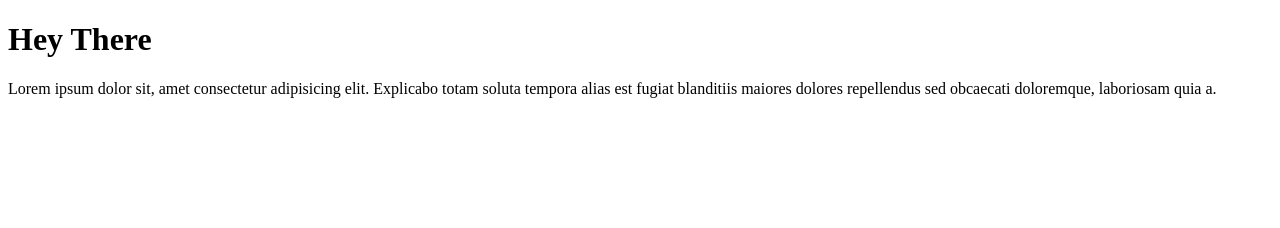
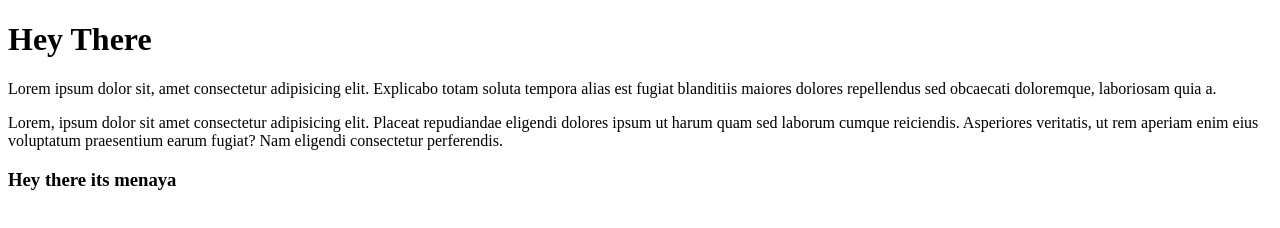
Before and after one commit to menaya31/firstsite, a plain HTML site: page index.html in a window 1280 px wide. Drawn offline with Linux system fonts and the light colour scheme.

Commit message:
added new paragraphs

```diff
--- a/index.html
+++ b/index.html
@@ -10,6 +10,11 @@
     <p>Lorem ipsum dolor sit, amet consectetur adipisicing elit. Explicabo
         totam soluta tempora alias est fugiat blanditiis maiores dolores repellendus
         sed obcaecati doloremque, laboriosam quia a.</p>
+        <p>Lorem, ipsum dolor sit amet consectetur adipisicing elit. Placeat repudiandae eligendi
+             dolores ipsum ut harum quam sed laborum cumque reiciendis. Asperiores veritatis, ut
+             rem aperiam enim eius voluptatum praesentium earum fugiat? Nam eligendi consectetur
+             perferendis.</p>
+    <h3>Hey there its menaya</h3>
 
 </body>
 </html>
```
